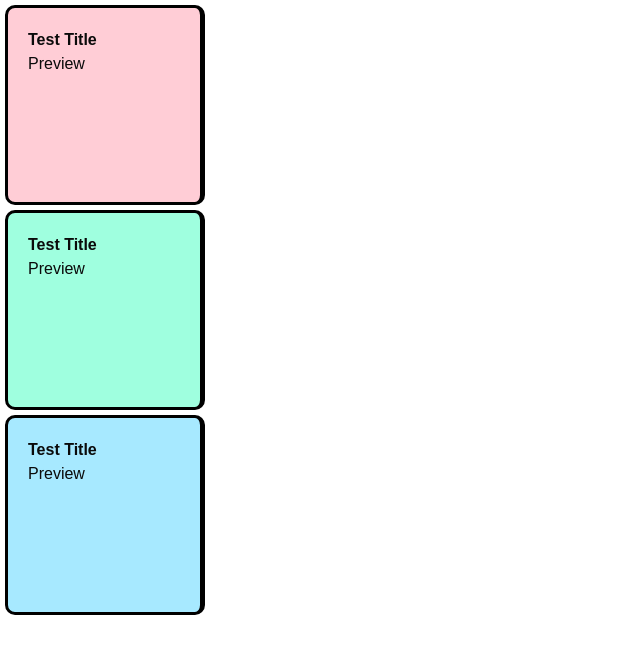
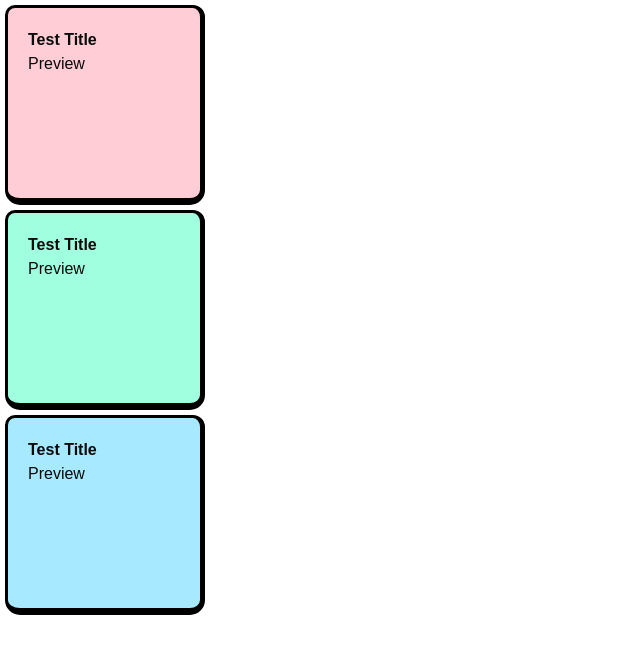
Before and after one commit to kaavyarao05/notes-site, a Next.js app: page / in a window 1280 px wide. Shown: the top 654 px of the page, without its empty margins (0-640 px from the left). Built offline with nearby package versions, Linux system fonts and the light colour scheme.

Commit message:
feat: note css attempt update

```diff
--- a/app/1components/Card.jsx
+++ b/app/1components/Card.jsx
@@ -2,10 +2,13 @@ import React from 'react'
 
 const Card = ({title,preview,className}) => {
   return (
-    <div className={'cardDiv '+className}>
-        <h2>{title}</h2>
-        <p>{preview}</p>
-    </div>
+    <a>
+       <div className={'cardDiv '+className}>
+            <h2>{title}</h2>
+            <p>{preview}</p>
+        </div>
+    </a>
+
   )
 }
 
--- a/app/globals.css
+++ b/app/globals.css
@@ -7,12 +7,14 @@
   --foreground: #171717;
 }
 
+/*
 @media (prefers-color-scheme: dark) {
   :root {
     --background: #0a0a0a;
     --foreground: #ededed;
   }
 }
+  */
 
 /*add font if needed*/
 .cardDiv{
@@ -22,8 +24,9 @@
   height: 200px;
   width: 200px;
   margin: 5px;
-  border-radius: 10px;
+  border-radius: 10px 12px 15px 15px ;
   border-right: 5px solid black;
+  border-bottom: 7px solid black;
 }
 
 .cardDiv > h2{
@@ -31,5 +34,7 @@
 }
 
 body {
+  background-color: var(--background);
+  color: var(--foreground);
   font-family: Arial, Helvetica, sans-serif;
 }
```
Also changed, not shown: app/page.tsx (line endings or trailing spaces).
